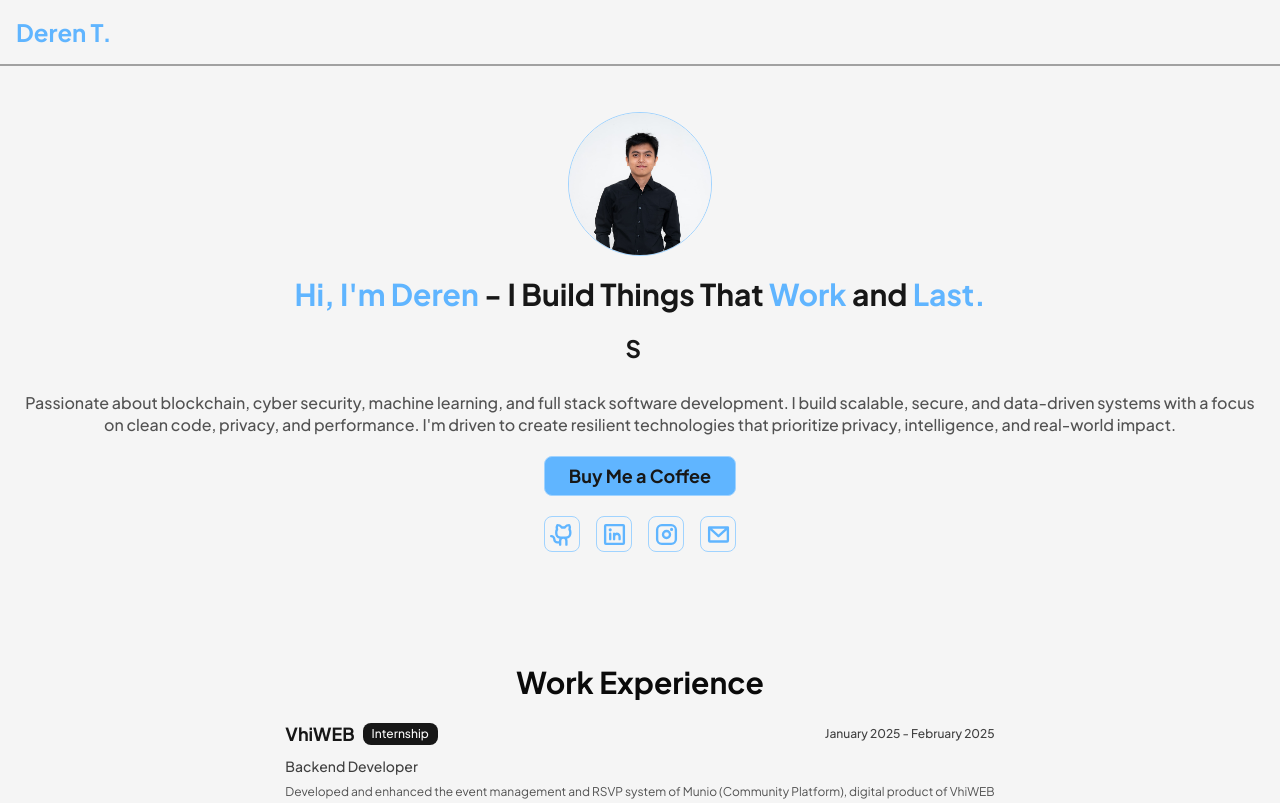
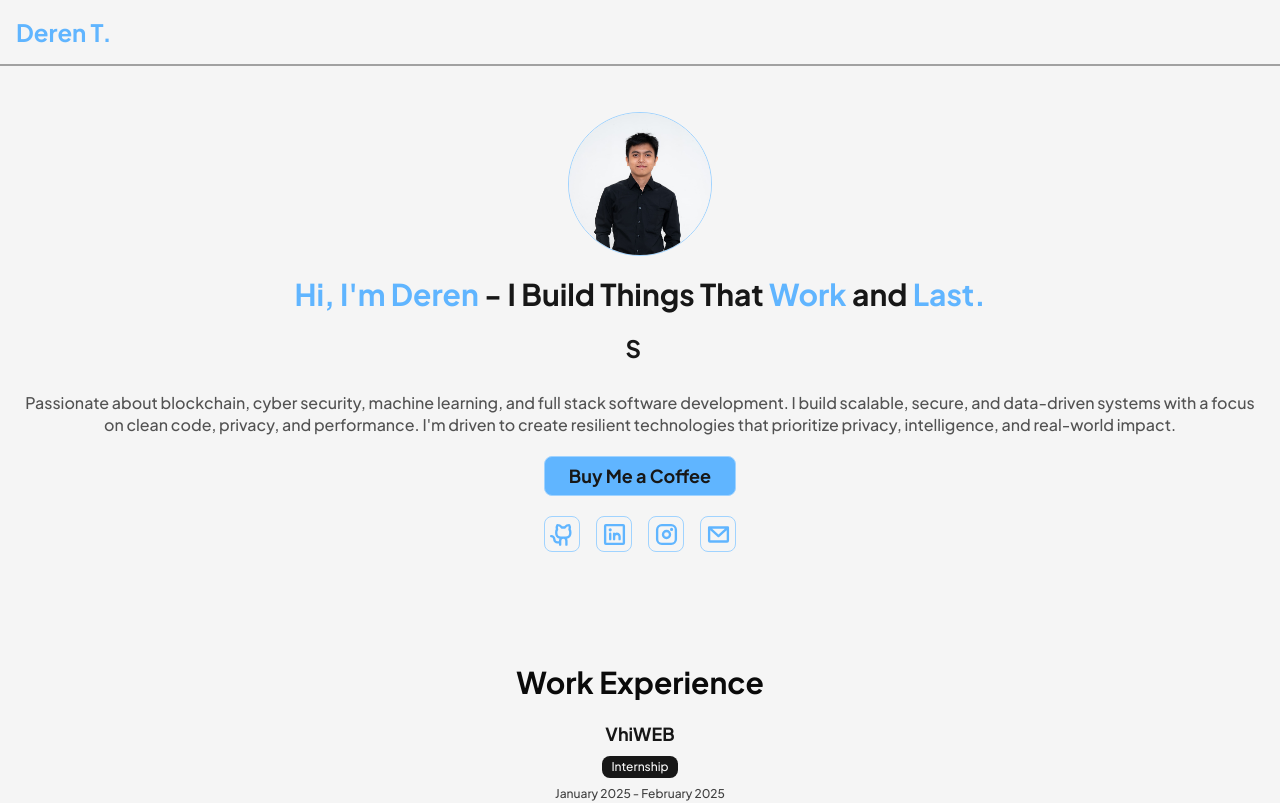
Before and after one commit to Lev1reG/personal-website, a React (Vite) app: page / in a window 1280 px wide. Shown: the top 803 px of the page. Built offline with nearby package versions, Linux system fonts and the light colour scheme.

Commit message:
fix: change layout of work experience

```diff
--- a/src/components/Home/WorkExperience.tsx
+++ b/src/components/Home/WorkExperience.tsx
@@ -53,9 +53,9 @@ const Experience = ({
   type,
 }: ExperienceProps) => {
   return (
-    <div className="w-full flex flex-col space-y-2">
-      <div className="flex flex-row justify-between items-center">
-        <div className="flex flex-row items-center space-x-2">
+    <div className="w-full flex flex-col justify-center items-center space-y-2">
+      <div className="flex flex-col justify-between items-center space-y-2">
+        <div className="flex flex-col items-center space-y-2">
           {href ? (
             <a
               href={href}
@@ -73,14 +73,14 @@ const Experience = ({
 
           <Badge variant="default">{type}</Badge>
         </div>
-        <p className="text-xs font-medium text-right dark:text-neutral-300 text-neutral-700">
+        <p className="text-xs font-medium text-center dark:text-neutral-300 text-neutral-700">
           {date}
         </p>
       </div>
-      <h3 className="text-sm font-medium dark:text-neutral-300 text-neutral-700">
+      <h3 className="text-sm font-medium text-center dark:text-neutral-300 text-neutral-700">
         {position}
       </h3>
-      <p className="text-xs dark:text-neutral-400 text-neutral-600">
+      <p className="text-xs text-center dark:text-neutral-400 text-neutral-600">
         {description}
       </p>
     </div>
```
